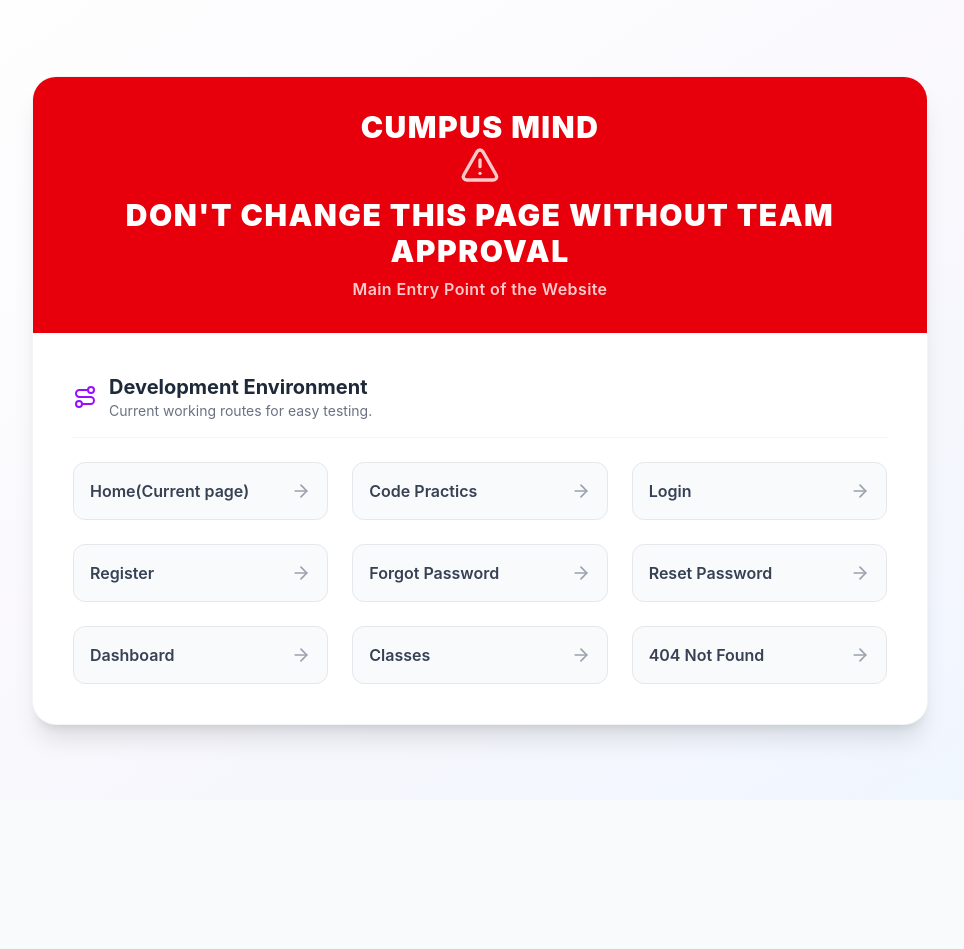
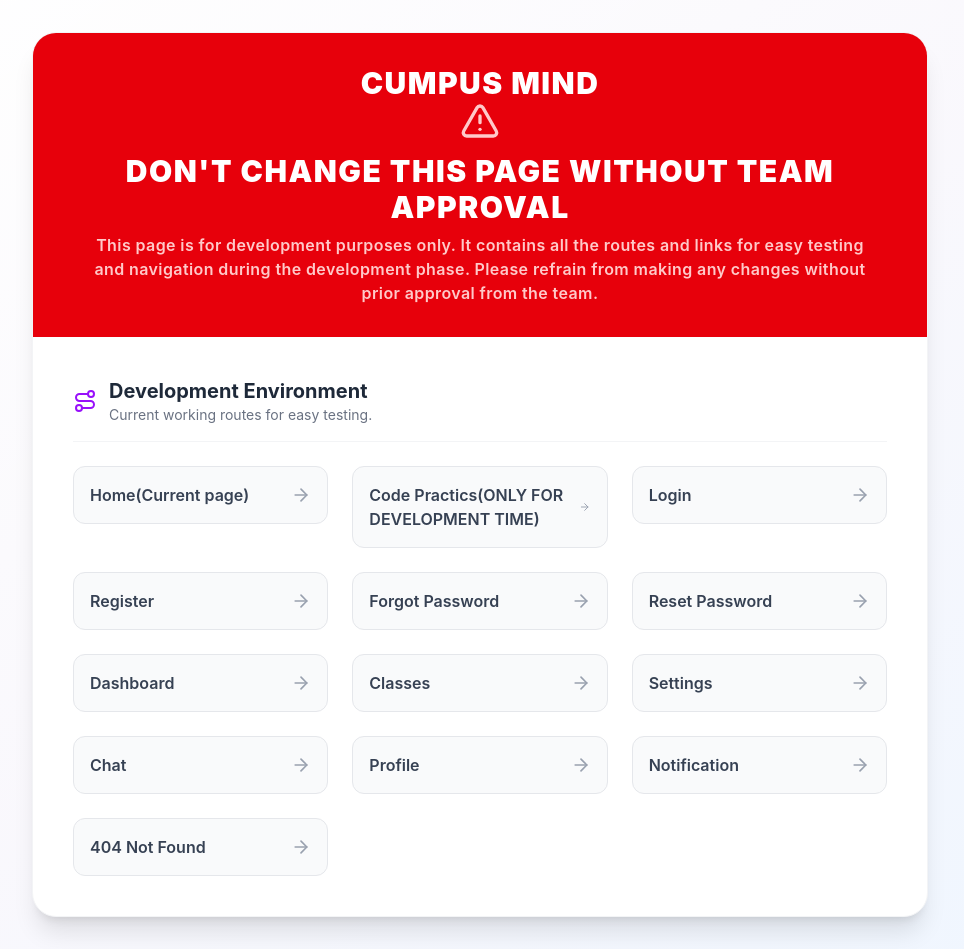
Before and after one commit to subrataroy912/Campus-Mind, a React (Vite) app: page / in a window 1280 px wide. Shown: the whole page, without its empty margins (160-1124 px from the left). Before the commit the page ends 800 px from the top, so only its background shows below. Built offline with nearby package versions, Linux system fonts and the light colour scheme.

Commit message:
worked on Implemented dashboard page structure

```diff
--- a/src/App.jsx
+++ b/src/App.jsx
@@ -5,13 +5,17 @@ import './App.css'
 function App() {
   const devRoutes = [
     { name: 'Home(Current page)', path: '/' },
-    { name: 'Code Practics', path: '/practics' },
+    { name: 'Code Practics(ONLY FOR DEVELOPMENT TIME)', path: '/practics' },
     { name: 'Login', path: '/login' },
     { name: 'Register', path: '/register' },
     { name: 'Forgot Password', path: '/forgot-password' },
     { name: 'Reset Password', path: '/reset-password' },
     { name: 'Dashboard', path: '/dashboard' },
     { name: 'Classes', path: '/classes' },
+    { name: 'Settings', path: '/settings' },
+    { name: 'Chat', path: '/chat' },
+    { name: 'Profile', path: '/profile' },
+    { name: 'Notification', path: '/notification' },
     { name: '404 Not Found', path: '/404' },
   ]
 
@@ -31,7 +35,7 @@ function App() {
           </h1>
 
           <h2 className="mt-2 text-sm font-semibold tracking-wide text-red-200 sm:text-base">
-            Main Entry Point of the Website
+            This page is for development purposes only. It contains all the routes and links for easy testing and navigation during the development phase. Please refrain from making any changes without prior approval from the team.
           </h2>
         </div>
 
--- a/src/pages/dashboard/DashboardPage.jsx
+++ b/src/pages/dashboard/DashboardPage.jsx
@@ -1,5 +1,5 @@
 // src/layouts/DashboardLayout.jsx
-import { NavLink } from 'react-router-dom';
+import { Link, NavLink } from 'react-router-dom';
 import { IoBookOutline, IoHomeOutline } from 'react-icons/io5';
 import { BsChat } from 'react-icons/bs';
 import DashboardHeader from '../../components/dashboard/DashboardHeader';
@@ -10,10 +10,10 @@ function DashboardPage() {
   return (
     <div className="flex min-h-screen w-full bg-slate-50/50">
       <aside className="w-64 min-w-[256px] border-r border-indigo-100 bg-white flex flex-col">
-        <div className="flex p-4 gap-3 items-center border-b border-slate-100">
+        <Link to="/" className="flex p-4 gap-3 items-center border-b border-slate-100">
           <img src="/src/assets/profile-image.jpg" alt="Campus Mind Logo" className="w-10 h-10 rounded-lg object-cover" />
           <h1 className="font-bold text-xl text-slate-800 tracking-tight">Campus Mind</h1>
-        </div>
+        </Link>
 
         <nav className="p-3 flex-1">
           <ul className="space-y-1">
--- a/src/routes/AppRoutes.jsx
+++ b/src/routes/AppRoutes.jsx
@@ -23,6 +23,10 @@ function AppRoutes() {
 
       <Route element={<DashboardPage />} path="/dashboard" />
       <Route element={<ClassesPage />} path="/classes" />
+      <Route element={<h1>WORKING</h1>} path="/settings" />
+      <Route element={<h1>WORKING</h1>} path="/chat" />
+      <Route element={<h1>WORKING</h1>} path="/notification" />
+      <Route element={<h1>WORKING</h1>} path="/profile" />
 
 
 
```
